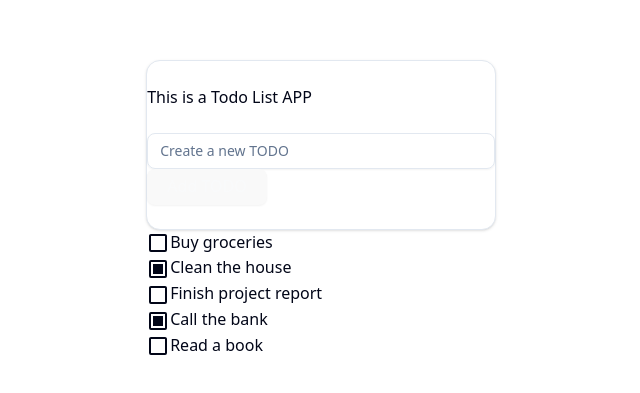
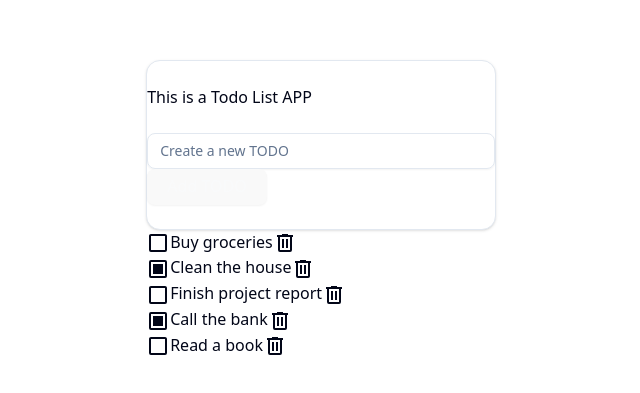
Before and after one commit to ernest03011/react-app, a React (Vite) app: page / in a window 1280 px wide. Shown: the part 191-584 px from the top of the page, without its empty margins (319-959 px from the left). Built offline with nearby package versions, Linux system fonts and the light colour scheme.

Commit message:
chore: add a delete function

```diff
--- a/src/List.jsx
+++ b/src/List.jsx
@@ -11,6 +11,10 @@ function List({ todos, setTodos }) {
     );
   }
 
+  function handleDelete(todo) {
+    setTodos(todos.filter((value) => value.id !== todo.id));
+  }
+
   return (
     <ul>
       {todos.map((todo) => (
@@ -18,6 +22,7 @@ function List({ todos, setTodos }) {
           key={todo.id}
           todo={todo}
           onToggle={() => handleToggle(todo)}
+          handleDelete={() => handleDelete(todo)}
         />
       ))}
     </ul>
--- a/src/ListItem.jsx
+++ b/src/ListItem.jsx
@@ -1,7 +1,11 @@
 import Icon from "@mdi/react";
-import { mdiCheckboxIntermediate, mdiCheckboxBlankOutline } from "@mdi/js";
+import {
+  mdiCheckboxIntermediate,
+  mdiCheckboxBlankOutline,
+  mdiTrashCanOutline,
+} from "@mdi/js";
 
-function ListItem({ todo, onToggle }) {
+function ListItem({ todo, onToggle, handleDelete }) {
   return (
     <li>
       <Icon
@@ -16,6 +20,12 @@ function ListItem({ todo, onToggle }) {
         size={1}
       />
       {todo.name}
+      <Icon
+        path={mdiTrashCanOutline}
+        className="inline"
+        size={1}
+        onClick={handleDelete}
+      />
     </li>
   );
 }
```
